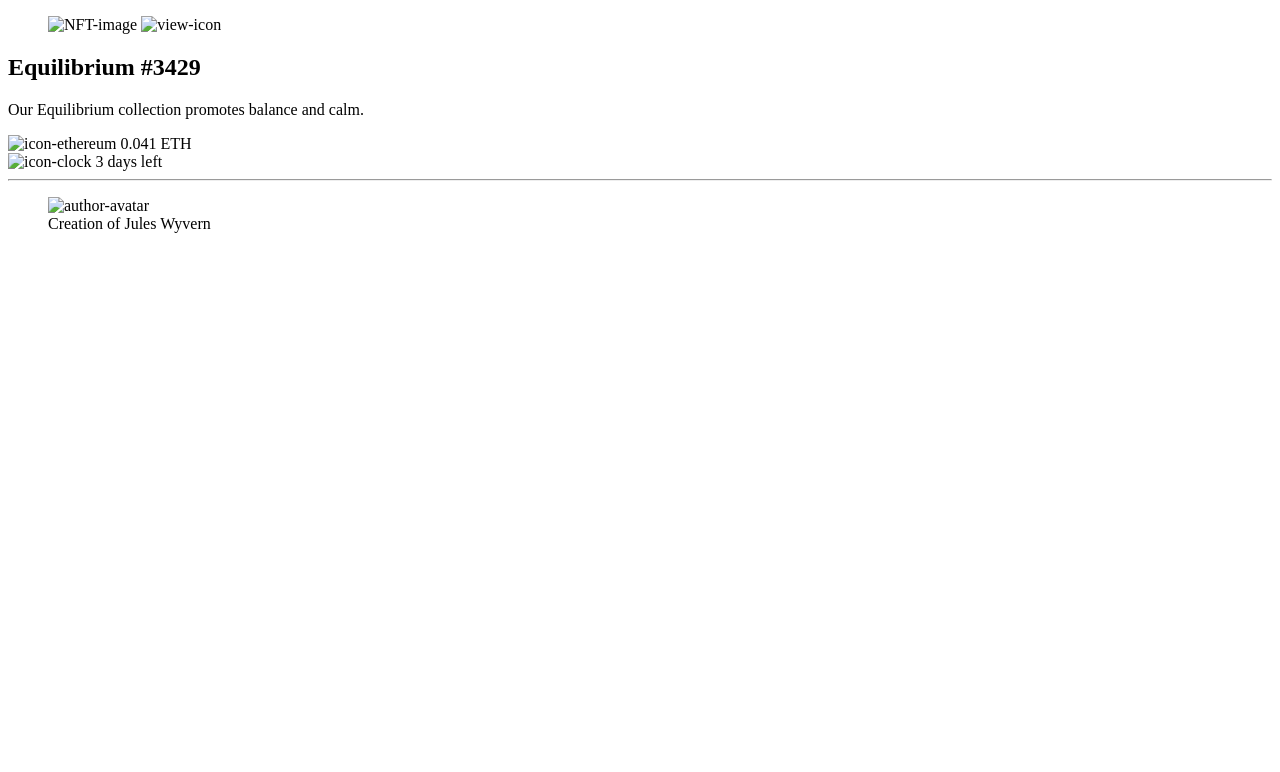
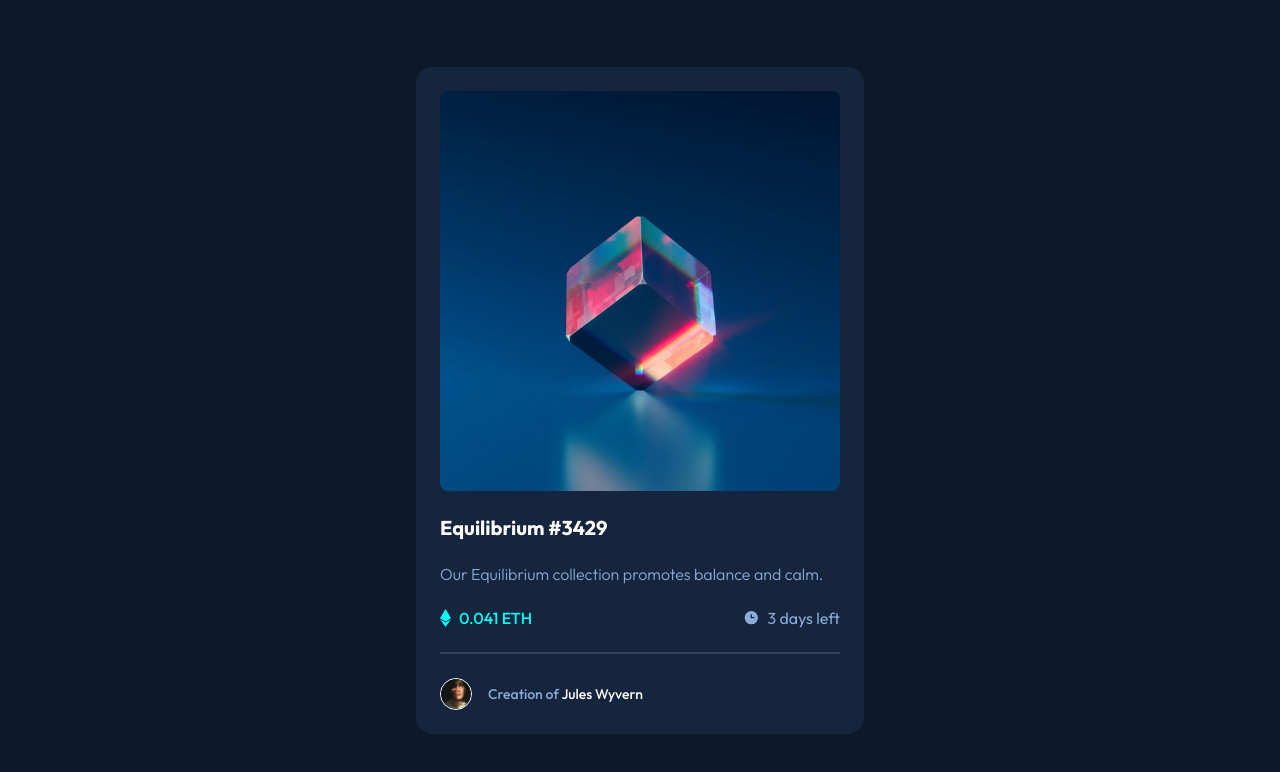
Before and after one commit to heblopez/nft-preview-card, a plain HTML site: page index.html in a window 1280 px wide. Drawn offline with Linux system fonts and the light colour scheme; the site is published under a folder, as on GitHub Pages, so addresses that start at the root find nothing.

Commit message:
fix: Updated assets links

```diff
--- a/index.html
+++ b/index.html
@@ -4,30 +4,30 @@
     <meta charset="UTF-8">
     <meta name="viewport" content="width=device-width, initial-scale=1.0">
     <title>NFT Preview Card Component</title>
-    <link rel="stylesheet" href="/styles.css">
+    <link rel="stylesheet" href="styles.css">
   </head>
   <body>
     <main>
       <article>
         <figure class="nft-image">
-          <img src="/assets/image-equilibrium.jpg" alt="NFT-image">
-          <img class="view-icon" src="/assets/icon-view.svg" alt="view-icon">
+          <img src="assets/image-equilibrium.jpg" alt="NFT-image">
+          <img class="view-icon" src="assets/icon-view.svg" alt="view-icon">
         </figure>
         <h1>Equilibrium #3429</h1>
         <p>Our Equilibrium collection promotes balance and calm.</p>
         <div class="details-nft">
           <div class="wrapper-price">
-            <img src="/assets/icon-ethereum.svg" alt="icon-ethereum">
+            <img src="assets/icon-ethereum.svg" alt="icon-ethereum">
             <span class="eth-price">0.041 ETH</span>
           </div>
           <div class="wrapper-time">
-            <img src="/assets/icon-clock.svg" alt="icon-clock">
+            <img src="assets/icon-clock.svg" alt="icon-clock">
             <span class="left-time">3 days left</span>
           </div>
         </div>
         <hr/>
         <figure class="author">
-          <img src="/assets/image-avatar.png" alt="author-avatar">
+          <img src="assets/image-avatar.png" alt="author-avatar">
           <figcaption>Creation of <span>Jules Wyvern</span></figcaption>
         </figure>
       </article>
```
